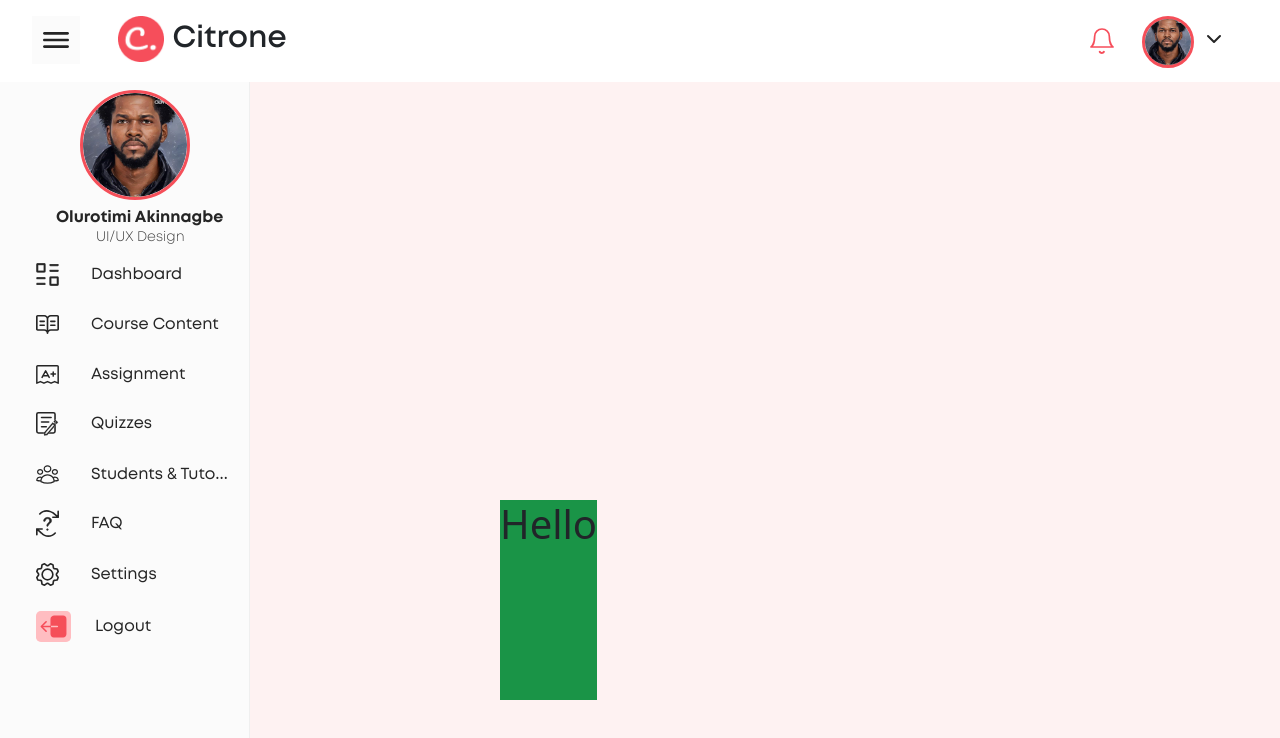
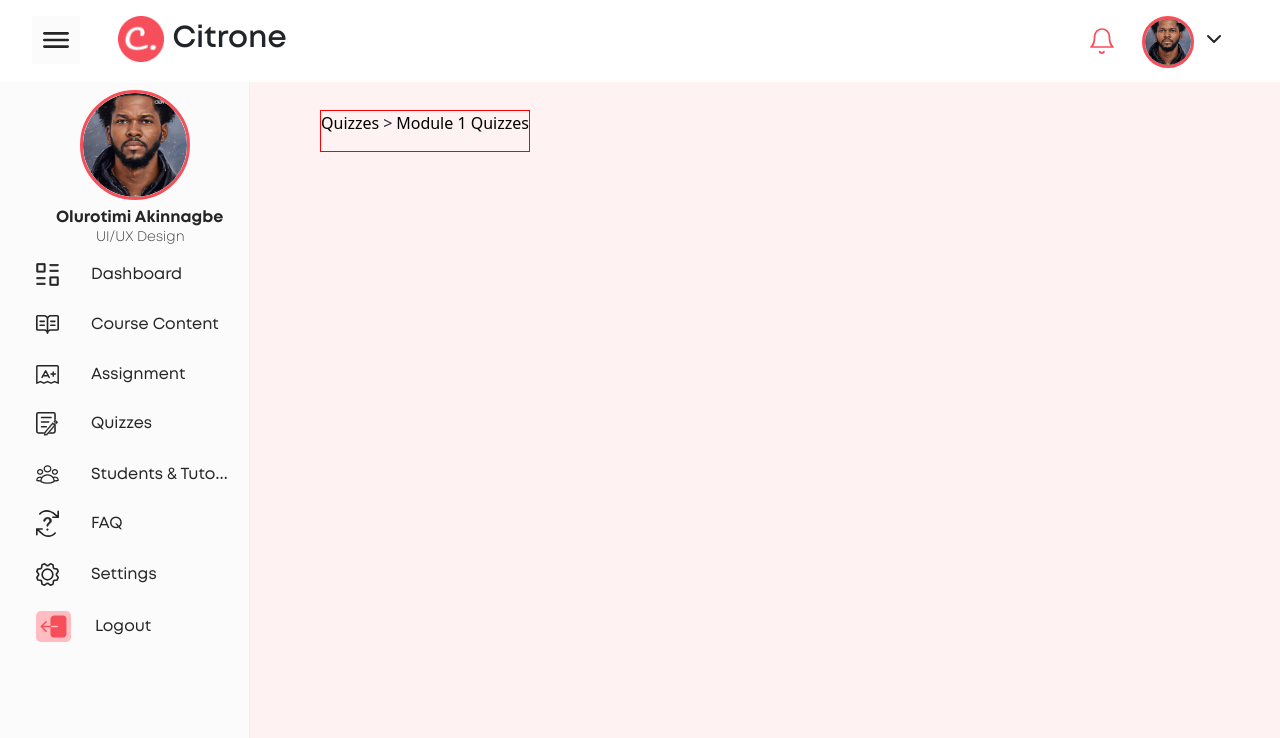
Before and after one commit to code-stormshadow/Citrone-Redesign, a React (Create React App) app: page /quizgrade in a window 1280 px wide. Shown: the top 738 px of the page. Built offline with nearby package versions, Linux system fonts and the light colour scheme; a web font is replaced by a local one.

Commit message:
collect dashbaord updates

```diff
--- a/src/components/pages/dashboardpage/db_ components/Dashboard.module.css
+++ b/src/components/pages/dashboardpage/db_ components/Dashboard.module.css
@@ -349,6 +349,7 @@ body {
   background: #FEF2F2;
   margin: auto;
   height: 1200px;
+  width: 100%;
  }
 
 .main_content {
--- a/src/components/pages/dashboardpage/quizComponents/Quiz.module.css
+++ b/src/components/pages/dashboardpage/quizComponents/Quiz.module.css
@@ -243,6 +243,7 @@
 }
 
 .quiz1-card2-5 {
+    /* border: 1px solid red; */
     background: #ffff;
     border-radius: 10px;
     box-shadow: 0px 0px 3px rgba(0, 0, 0, 0.15);
@@ -284,9 +285,18 @@
     background: #1A9447;
 } */
 
-.quiz2grade-container {
+/* .quiz1grade-container {
     background: #1A9447;
     margin: 500px  500px;
+} */
+
+.quiz2-first-paragraph {
+    border: 1px solid red;
+    display: flex;
+    justify-content: space-between;
+    margin-top: 110px;
+    margin-left: 20rem;
+    width: 210px;
 }
 
 ::placeholder {
--- a/src/components/pages/dashboardpage/quizComponents/Quiz2Grade.js
+++ b/src/components/pages/dashboardpage/quizComponents/Quiz2Grade.js
@@ -2,7 +2,7 @@ import React from 'react';
 import NavBar from '../db_ components/NavBar';
 import styles from '../db_ components/Dashboard.module.css';
 import SideNavBar from '../db_ components/SideNavBar';
-// import { Link } from 'react-router-dom';
+import { Link } from 'react-router-dom';
 import classes from './Quiz.module.css';
 
 const Quiz2Grade = () => {
@@ -11,8 +11,22 @@ const Quiz2Grade = () => {
       <NavBar />
       <div className={styles.wrapper}>
         <SideNavBar />
-        <div className={classes['quiz2grade-container']}>
-          <h1>Hello</h1>
+        <div className={classes['quiz1grade-container']}>
+          <div className={classes['quiz2-first-paragraph']}>
+            <Link to="/quizzes" style={{ textDecoration: 'none', color: 'black' }}>
+              <div>
+                <p id={classes['quiz2-first-paragraph1']}>Quizzes</p>
+              </div>
+            </Link>
+            <div className={classes['quiz2-first-paragraph2']}>
+              <p>&gt;</p>
+            </div>
+            <Link to="/moduleone" style={{ textDecoration: 'none', color: 'black' }}>
+              <div>
+                <p id={classes['quiz2-first-paragraph3']}>Module 1 Quizzes</p>
+              </div>
+            </Link>
+          </div>
         </div>
       </div>
     </div>
--- a/src/components/pages/dashboardpage/quizComponents/QuizModuleOne.js
+++ b/src/components/pages/dashboardpage/quizComponents/QuizModuleOne.js
@@ -14,9 +14,7 @@ const ModuleOne = () => {
         <SideNavBar />
         <div className={classes['quiz-module-one-container']}>
           <div>
-            <div>
-              <input placeholder="Search module title or lesson" className={styles.searchBarQuiz} />
-            </div>
+            <input placeholder="Search module title or lesson" className={styles.searchBarQuiz} />
           </div>
           <div className={classes['quiz-moduleone-first-paragraph']}>
             <Link to="/quizzes" style={{ textDecoration: 'none' }}>
--- a/src/components/pages/signuppage/SignUpPage.js
+++ b/src/components/pages/signuppage/SignUpPage.js
@@ -11,6 +11,8 @@ const SignUpPage = () => {
   const [email, setEmail] = useState('');
   const [password, setPassword] = useState('');
   console.log(firstName, lastName, email, password);
+
+
 
   const handleSubmit = () => {
     console.log(firstName, lastName, email, password);
```
